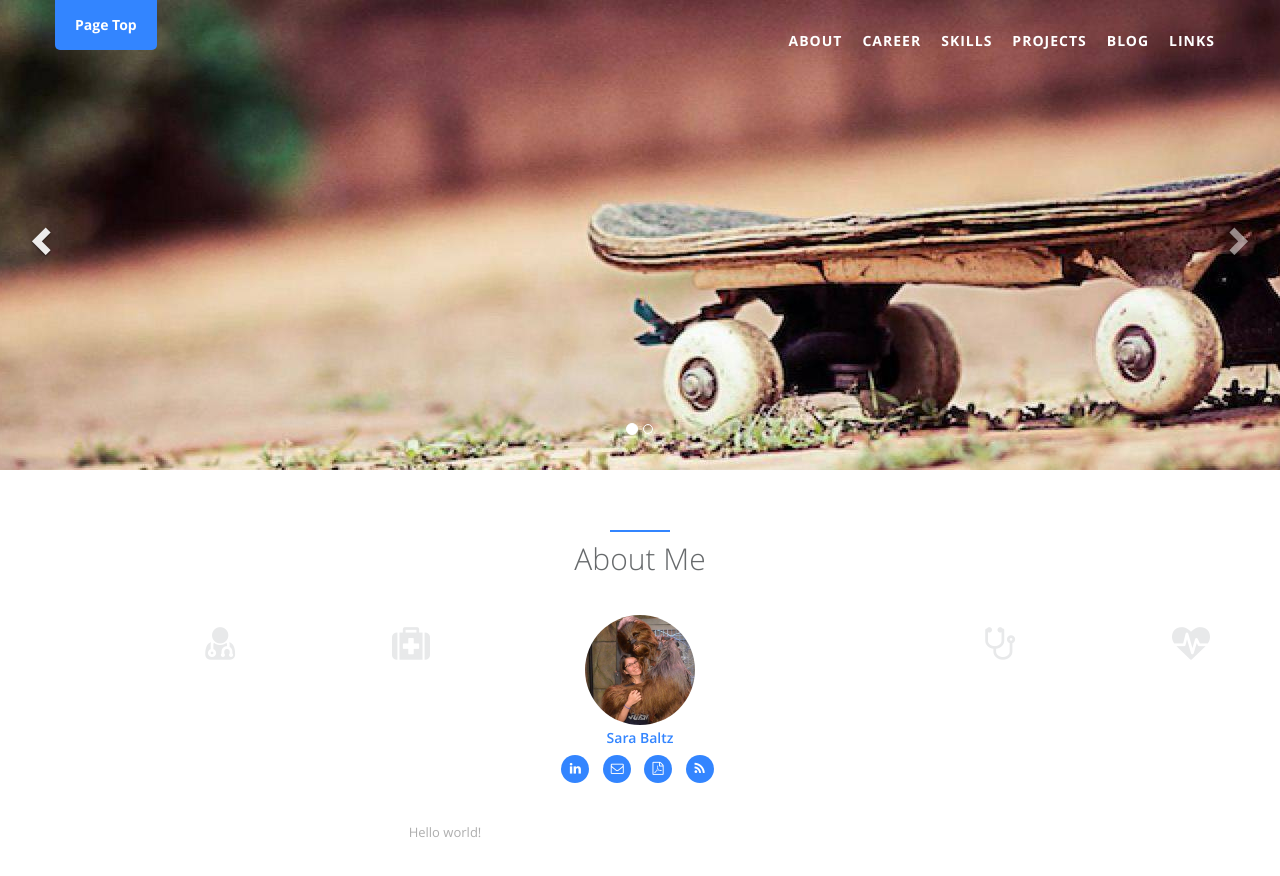
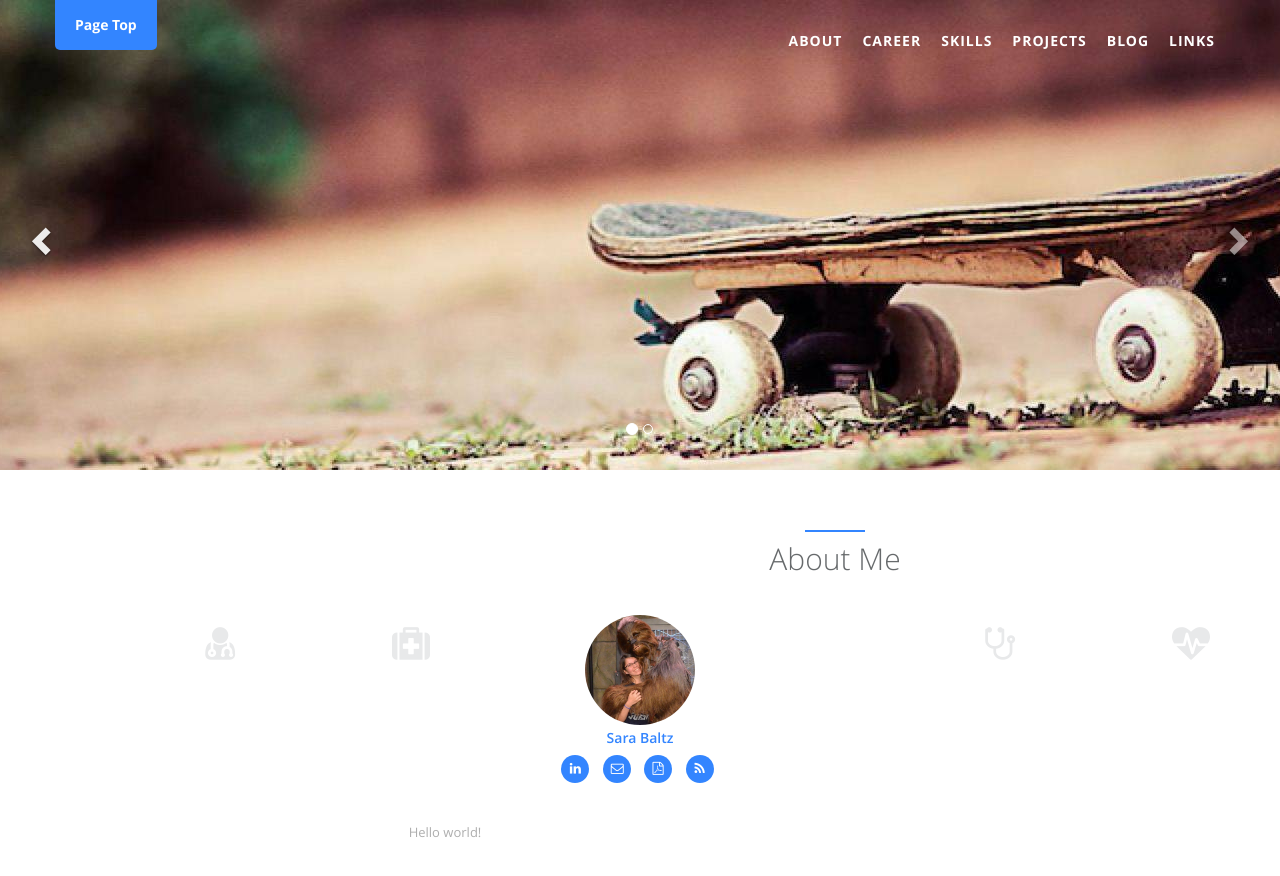
Before and after one commit to fayfan/fayfan.github.io, a Jekyll site: the page built from index.html, in a window 1280 px wide and 900 px high. Shown: the top 876 px of the window. Built offline with Jekyll 4.4.1, drawn with Linux system fonts in a browser that asks for light colours.

Commit message:
Update about.html

```diff
--- a/_includes/sections/about.html
+++ b/_includes/sections/about.html
@@ -1,6 +1,6 @@
 <div class="container" id="i18_about_me">
     <div class="row m-b-lg">
-        <div class="col-lg-12 text-center">
+        <div class="col-lg-12 col-lg-offset-2 text-center">
             <div class="navy-line"></div>
             <h1><span data-i18n="about_me.about_me">About Me</span></h1>
             <!-- <p>Donec sed odio dui. Etiam porta sem malesuada magna mollis euismod.</p> -->
```
